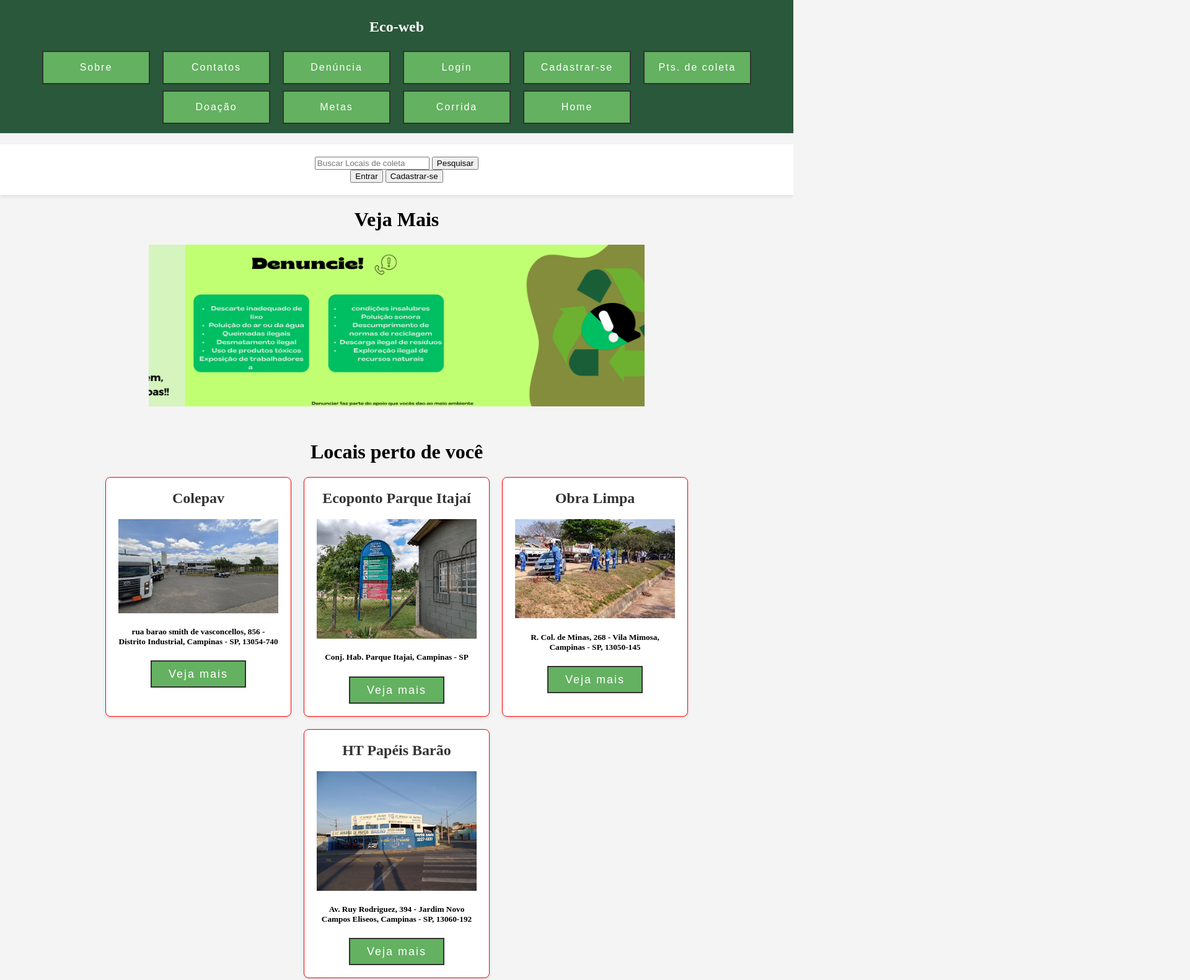
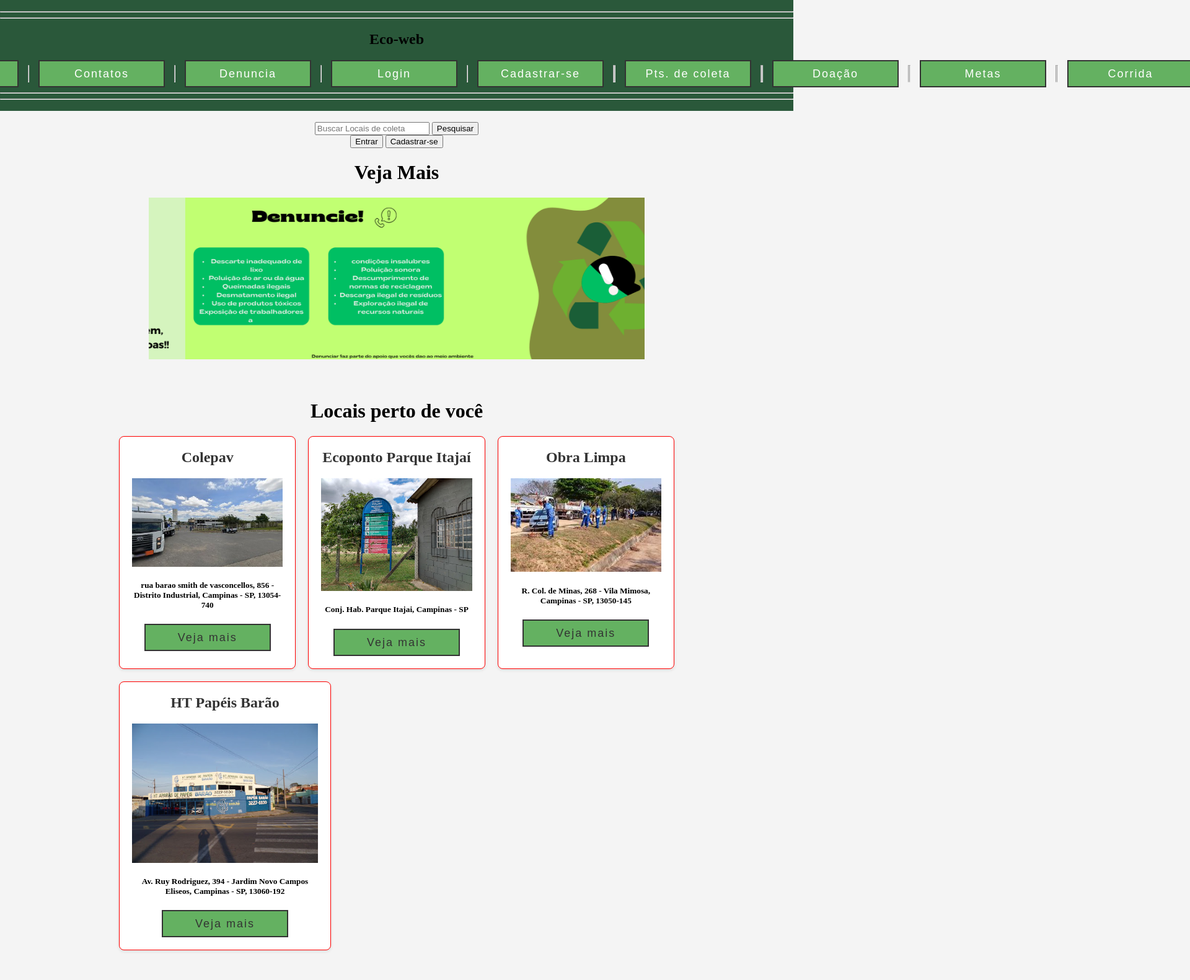
Before and after one commit to gigio16/projeto-ana, a plain HTML site: page index.html in a window 1280 px wide. Shown: the top 1582 px of the page at 62% size, 1920 px wide, since content can reach past the window. Drawn offline with Linux system fonts and the light colour scheme.

Commit message:
Add files via upload

```diff
--- a/estilo.css
+++ b/estilo.css
@@ -1,9 +1,9 @@
-
+/* MENU ------------------------------------------------------------------------------------------ */
 
 /* Estilos gerais */
 body {
     background-color: #f4f4f4; /* Cor de fundo */
-    margin:0; /* Remove margens padrão */
+    margin: 0; /* Remove margens padrão */
     padding: 0; /* Remove preenchimento padrão */
 }
 
@@ -21,15 +21,15 @@ p {
 
 /* Links */
 a {
-    display:table; /* Exibe como bloco */
-    width: 150px; /* Largura fixa */
-    height: 30px; /* Altura fixa */
+    display: block; /* Exibe como bloco */
+    width: 200px; /* Largura fixa */
+    height: 40px; /* Altura fixa */
     line-height: 40px; /* Alinha verticalmente o texto */
     font-size: 18px; /* Tamanho da fonte */
     font-family: sans-serif; /* Fonte para links */
     text-decoration: none; /* Remove sublinhado */
     background-color: rgb(100, 177, 97); /* Cor de fundo */
-    color: #ffffff; /* Cor do texto */
+    color: #333; /* Cor do texto */
     border: 2px solid #333; /* Borda */
     letter-spacing: 2px; /* Espaçamento entre letras */
     text-align: center; /* Centraliza texto */
@@ -49,7 +49,7 @@ a:after {
     left: 0; /* Alinha à esquerda */
     width: 0; /* Inicia com largura 0 */
     height: 100%; /* Altura total do link */
-    background: #1e4621; /* Cor de fundo do efeito */
+    background: #1a311c; /* Cor de fundo do efeito */
     transition: all .35s; /* Efeito de transição */
 }
 
@@ -63,50 +63,29 @@ a:hover:after {
 
 /* Navegação */
 nav {
-    background-color: rgb(42, 88, 58);
-    padding: 10px 0;
-    width: 100%;
-    overflow-x: auto; /* Permite rolagem horizontal se necessário */
+    background-color: rgb(42, 88, 58); /* Cor de fundo da navegação */
+    padding: 10px 0; /* Espaçamento interno */
 }
 
 nav ul {
-    list-style-type: none;
-    margin: 0;
-    padding: 0;
-    display: flex;
-    justify-content: center;
-    flex-wrap: wrap; /* Permite que os itens quebrem para nova linha */
-    min-width: fit-content; /* Garante que a lista não quebre desnecessariamente */
+    list-style-type: none; /* Remove marcadores da lista */
+    margin: 0; /* Remove margem */
+    padding: 0; /* Remove preenchimento */
+    display: flex; /* Exibe itens em linha */
+    justify-content: center; /* Centraliza os itens */
 }
 
 nav ul li {
-    margin: 5px 10px; /* Reduzi a margem para economizar espaço */
-    white-space: nowrap; /* Impede que o texto quebre em várias linhas */
+    margin: 0 15px; /* Espaçamento entre os itens da lista */
 }
 
 nav ul li a {
-    color: white;
-    text-decoration: none;
-    font-size: 16px; /* Reduzi um pouco o tamanho da fonte */
-    transition: color 0.3s;
-    padding: 5px 10px; /* Adicionei padding para melhor toque */
+    color: white; /* Cor do texto do link */
+    text-decoration: none; /* Remove sublinhado */
+    font-size: 18px; /* Tamanho da fonte do link */
+    transition: color 0.3s; /* Transição da cor */
 }
 
-/* Estilo para telas menores */
-@media (max-width: 768px) {
-    nav ul {
-        justify-content: flex-start; /* Alinha à esquerda em telas pequenas */
-    }
-
-    nav ul li a {
-        font-size: 14px; /* Tamanho menor para telas pequenas */
-    }
-
-    /* Remove os elementos <hr> visuais */
-    nav hr {
-        display: none;
-    }
-}
 /* Banner */
 .slider {
     width: 70%; /* Largura do slider */
@@ -139,43 +118,26 @@ nav ul li a {
     100% { transform: translateX(0); }
 }
 
-.search{
-    text-align: center;
-    background-color: white;
-    padding: 20px;
-    box-shadow: 0 2px 5px rgba(0, 0, 0, 0.1);
-
-}
 /* Card --------------------------------------------------------------------------------------- */
-/* Container dos Cards */
 .container {
-    display: flex;
-    flex-wrap: wrap; /* Permite que os cards quebrem para a próxima linha */
-    justify-content: center; /* Centraliza os cards horizontalmente */
-    gap: 20px; /* Espaçamento entre os cards */
-    width: 80%; /* Ajuste a largura conforme necessário */
-    margin: 20px auto;
-    text-align: center;
+    display: flex; /* Exibe os cartões em linha */
+    gap: 20px; /* Espaçamento entre cartões */
+    flex-wrap: wrap; /* Permite quebra de linha */
+    width: 70%; /* Largura da container */
+    margin: 20px auto; /* Margens automáticas para centralizar */
+    text-align: center; /* Centraliza o texto */
 }
 
-/* Estilo dos Cards */
 .card {
-    background-color: white;
-    border: 1px solid red;
-    border-radius: 8px;
-    padding: 20px;
-    box-shadow: 0 2px 5px rgba(0, 0, 0, 0.1);
-    width: calc(50% - 40px); /* 50% do container menos o gap */
-    max-width: 300px; /* Largura máxima do card */
-    box-sizing: border-box; /* Inclui padding e border na largura */
+    background-color: white; /* Cor de fundo do cartão */
+    border: 1px solid red; /* Borda do cartão */
+    border-radius: 8px; /* Bordas arredondadas */
+    padding: 20px; /* Espaçamento interno */
+    box-shadow: 0 2px 5px rgba(0, 0, 0, 0.1); /* Sombra do cartão */
+    flex: 1; /* Permite que o cartão ocupe espaço disponível */
+    max-width: 300px; /* Largura máxima do cartão */
 }
 
-/* Ajuste para telas menores */
-@media (max-width: 768px) {
-    .card {
-        width: calc(100% - 40px); /* Em telas pequenas, 1 card por linha */
-    }
-}
 .card h2 {
     margin-top: 0; /* Remove margem superior */
     font-size: 1.5em; /* Tamanho da fonte do título */
@@ -243,7 +205,7 @@ nav ul li a {
     margin-top: 10px; /* Margem superior */
     font-size: 16px; /* Tamanho da fonte */
     color: white; /* Cor do texto */
-    background-color: rgb(8, 116, 22); /* Cor de fundo do botão */
+    background-color: red; /* Cor de fundo do botão */
     border: none; /* Remove borda */
     border-radius: 5px; /* Bordas arredondadas */
     cursor: pointer; /* Cursor de ponteiro ao passar o mouse */
--- a/index.html
+++ b/index.html
@@ -10,25 +10,31 @@
 <body>
     <!-- Header -->
     <header>
-        <nav id="home">
-            <h1 style="text-align: center; color: #ffffff;">Eco-web</h1>
+        <nav>
+            <hr>
+            <hr>
+            <h1 style="text-align: center;">Eco-web</h1>
             <ul>
-                <li><a href="#Sobre">Sobre</a></li>
-                <li><a href="#Contatos">Contatos</a></li>
-                <li><a href="Denuncia.html">Denúncia</a></li>
-                <li><a href="login.html">Login</a></li>
-                <li><a href="Cadastro.html">Cadastrar-se</a></li>
-                <li><a href="mapa.html">Pts. de coleta</a></li>
-                <li><a href="Paginadoacao.html">Doação</a></li>
-                <li><a href="metaindex.html">Metas</a></li>
-                <li><a href="corrida.html">Corrida</a></li>
-                <li><a href="#home">Home</a></li>
+                 <hr> <li><a href="#home">Home</a></li>
+
+                <hr> <li><a href="#Sobre">Sobre</a></li>
+                <hr> <li><a href="#Destaques">Destaques</a></li>
+                <hr> <li><a href="#Contatos">Contatos</a></li>
+                <hr> <li><a href="Denuncia.html">Denuncia</a></li>
+                <hr> <li><a href="login.html">Login</a></li>
+                <hr> <li><a href="Cadastro.html">Cadastrar-se</a></li> <hr>
+                <hr> <li><a href="mapa.html">Pts. de coleta</a></li> <hr>
+                <hr> <li><a href="Paginadoacao.html">Doação</a></li> <hr>
+                <hr> <li><a href="metaindex.html">Metas</a></li> <hr>
+                <hr> <li><a href="corrida.html">Corrida</a></li> <hr>
             </ul>
+            <hr>
+            <hr>
         </nav>
     </header>
 <br>
     <!-- Search  -->
-    <div class="search">
+    <div style="text-align: center;">
         <input type="text" placeholder="Buscar Locais de coleta">
         <button>Pesquisar</button>
         <br>
@@ -115,7 +121,7 @@
     </div>
 
     <!-- Sobre -->
-    <section id="Sobre" style="text-align: center; padding: 30px;">
+    <section id="sobre" style="text-align: center; padding: 30px;">
         <h2>Sobre Nós</h2>
         <p style="max-width: 800px; margin: 0 auto; line-height: 1.6;">
             A <strong>Eco-web</strong> nasceu com o propósito de transformar a relação das pessoas com o meio ambiente, unindo tecnologia, educação e ação. Nosso principal objetivo é criar uma <strong>Plataforma Digital de Sustentabilidade</strong> que monitore o consumo de água, facilite a reciclagem com mapas de pontos de coleta, ofereça desafios sustentáveis e compartilhe conteúdos educativos sobre práticas ecológicas.
@@ -133,7 +139,7 @@
     <footer>
         <div class="rodape">
             <div class="container">
-                <div id="Contatos" class="contact-info">
+                <div class="contact-info">
                     <p>Endereço: Rua dos Jogos, 123 - Cidade Campinas, Estado Sao Paulo</p>
                     <p>Telefone: (19) 1234-5678</p>
                     <p>Email: gio27111@gmail.com</p>
```
